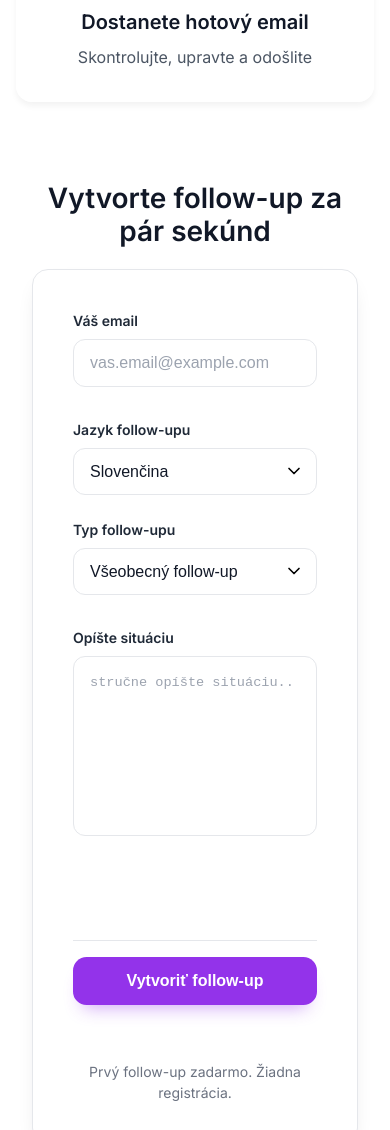
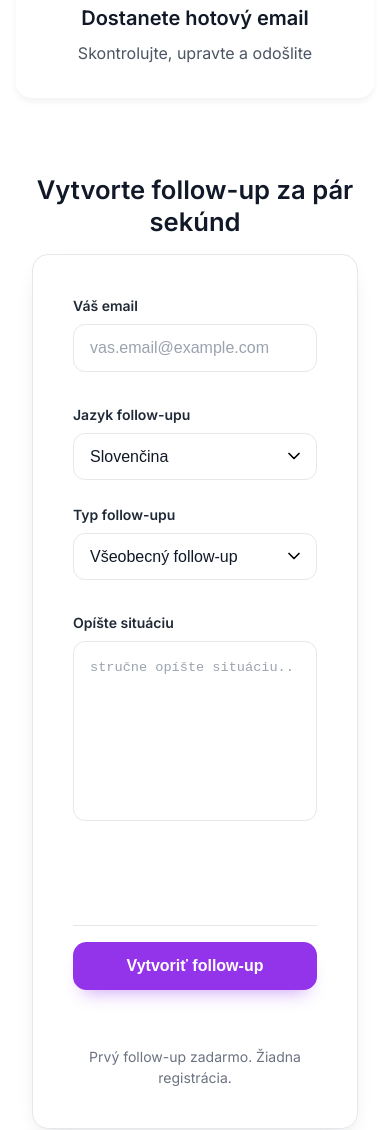
Before and after one commit to followupmate/followupmate, a website: page index.html in a window 390 px wide. Shown: the part 1177-2307 px from the top of the page. Drawn offline with Linux system fonts and the light colour scheme.

Commit message:
Update index.html

```diff
--- a/index.html
+++ b/index.html
@@ -931,20 +931,26 @@
   }
 
   .section-header {
-    margin-bottom: 2rem;
+    margin-bottom: 1.75rem;
   }
 
   .form-section {
-    padding-top: 2.5rem;
+    padding-top: 2.25rem;
   }
 
   .form-header {
-    margin-bottom: 1.25rem;
+    margin-bottom: 1rem;
   }
 
   .form-title {
-    font-size: 1.75rem;
-    line-height: 1.2;
+    font-size: 1.6rem;
+    line-height: 1.25;
+    font-weight: 600;
+
+   .form-subtitle {
+    font-size: 0.95rem;
+    line-height: 1.6;
+
   }
 }
 
```
